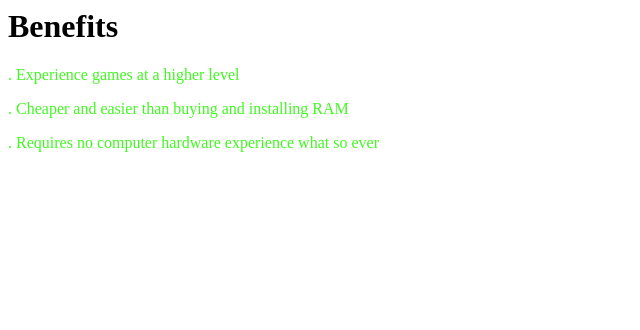
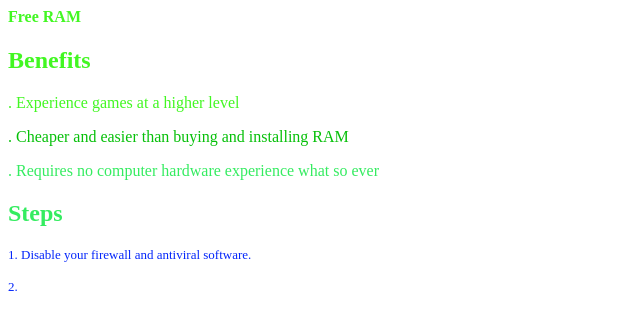
Before and after one commit to Legalconch/Compsci-Project, a plain HTML site: page index.html in a window 1280 px wide. Shown: the whole page, without its empty margins (0-640 px from the left). Drawn offline with Linux system fonts and the light colour scheme.

Commit message:
Update index.html

```diff
--- a/index.html
+++ b/index.html
@@ -3,9 +3,15 @@
 <title> Free Ram </title>
 </head>
 <body>
-   <h1> Benefits </h1>
-  <p><font size= "3" color= "42F722">. Experience games at a higher level </p>
-  <p> . Cheaper and easier than buying and installing RAM </p>
-  <p> . Requires no computer hardware experience what so ever </p>
+   <h1><font size= "3" color= "42F722"> Free RAM </h1>
+   <h2> Benefits </h2>
+  <p><font size= "3" color= "42F722"> . Experience games at a higher level </p>
+  <p><font size= "3" color= "06C009"> . Cheaper and easier than buying and installing RAM </p>
+  <p><font size= "3" color= "34EC60"> . Requires no computer hardware experience what so ever </p>
+  <h2> </h2>
+  <h2> Steps </h2>
+ <p><Font size= "2" color= "0426FA"> 1. Disable your firewall and antiviral software.
+ <p><Font size= "2" color= "0426FA"> 2.
+
 </body>
 </html>
```
